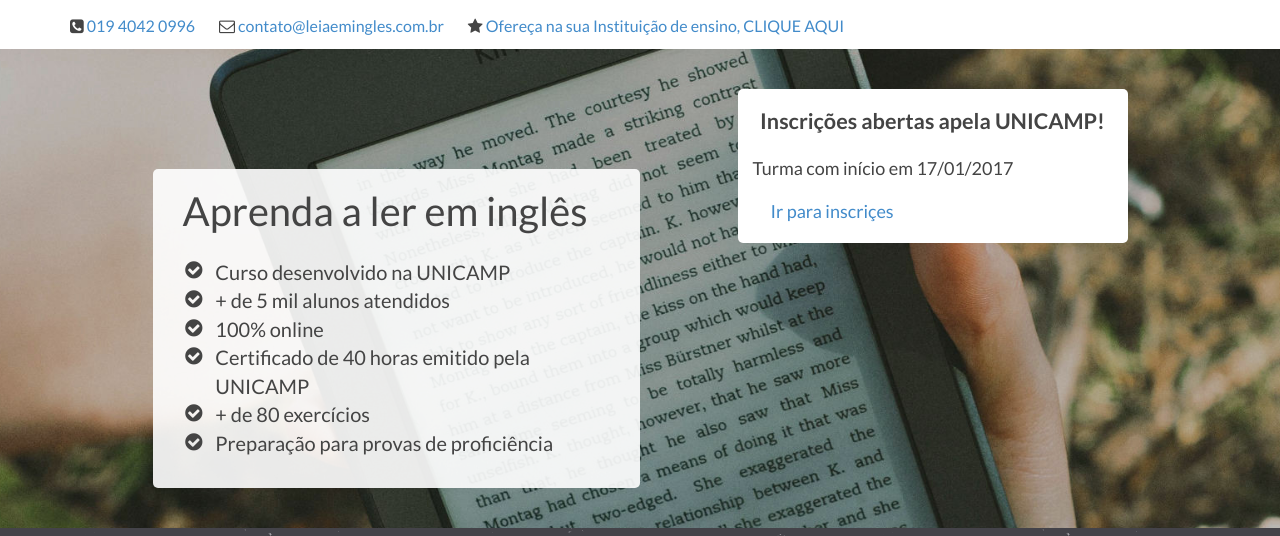
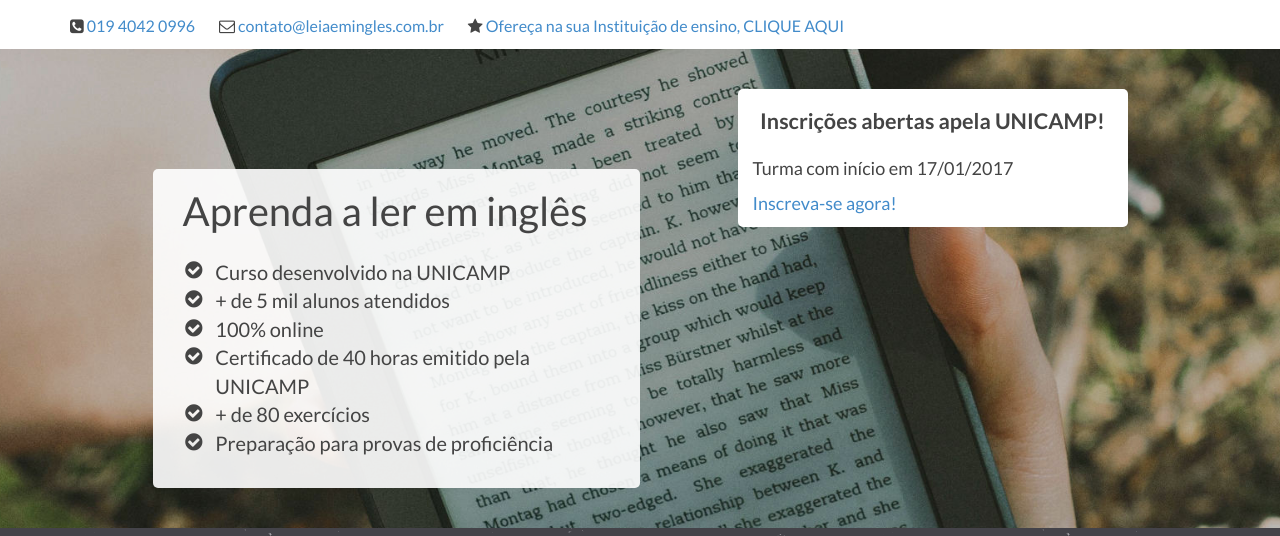
Before and after one commit to mupi/leiaemingles, a plain HTML site: page index.html in a window 1280 px wide. Shown: the top 536 px of the page. Drawn offline with nearby package versions, Linux system fonts and the light colour scheme.

Commit message:
fix typo

```diff
--- a/index.html
+++ b/index.html
@@ -101,8 +101,8 @@
                     Turma com início em 17/01/2017
                   </p>
                   <p>
-                    <a id="mc-embedded-subscribe" href="http://www.extecamp.unicamp.br/dados.asp?sigla=%8Eg%D5%C2%5E%E2%DF%97&of=%F7%10%A9"
-                       class="button">Ir para inscriçes</a>
+                    <a class="button subscribe"
+                       href="http://www.extecamp.unicamp.br/dados.asp?sigla=%8Eg%D5%C2%5E%E2%DF%97&of=%F7%10%A9">Inscreva-se agora!</a>
                   </p>
               </section>
           </div>
```
